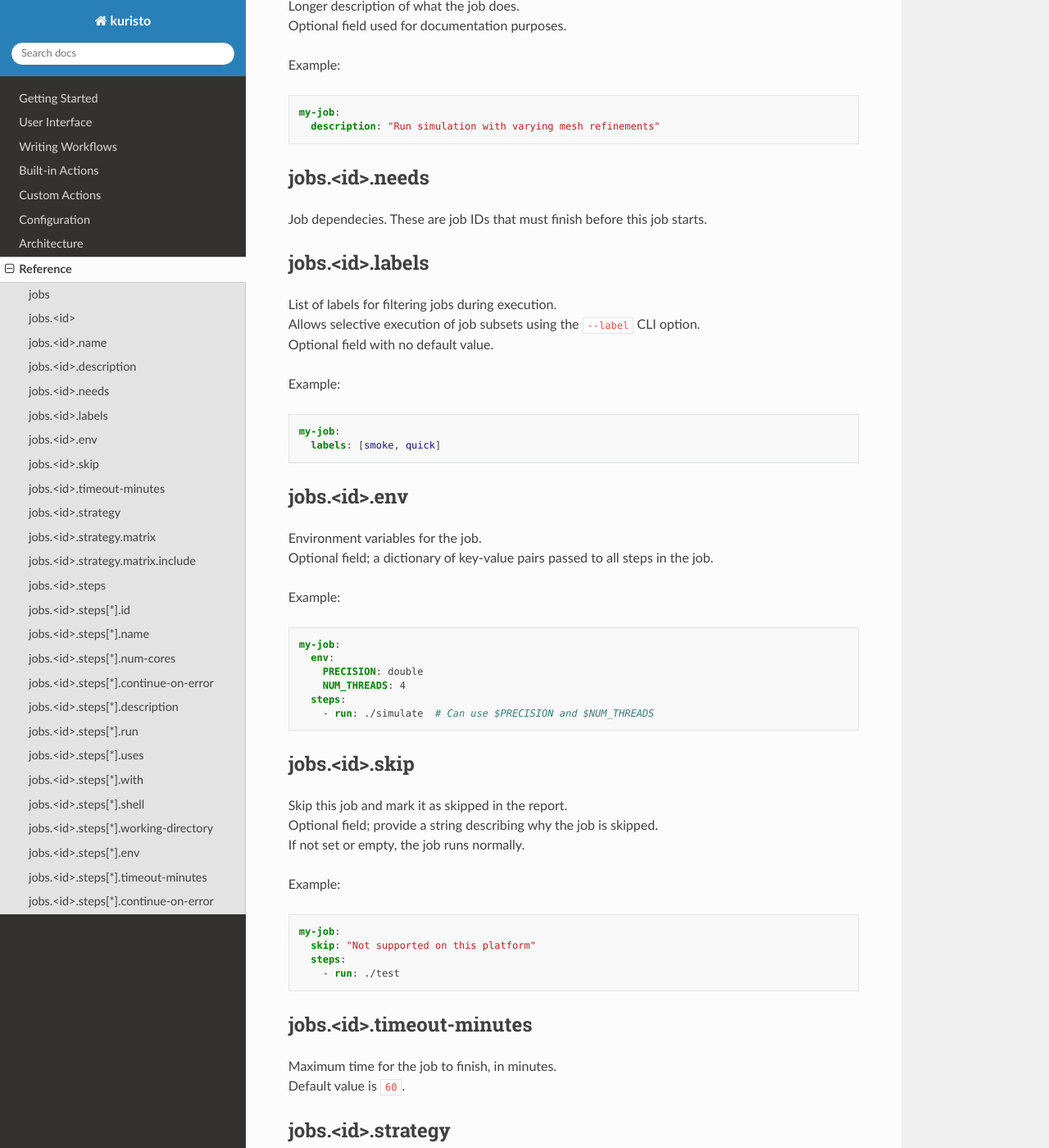
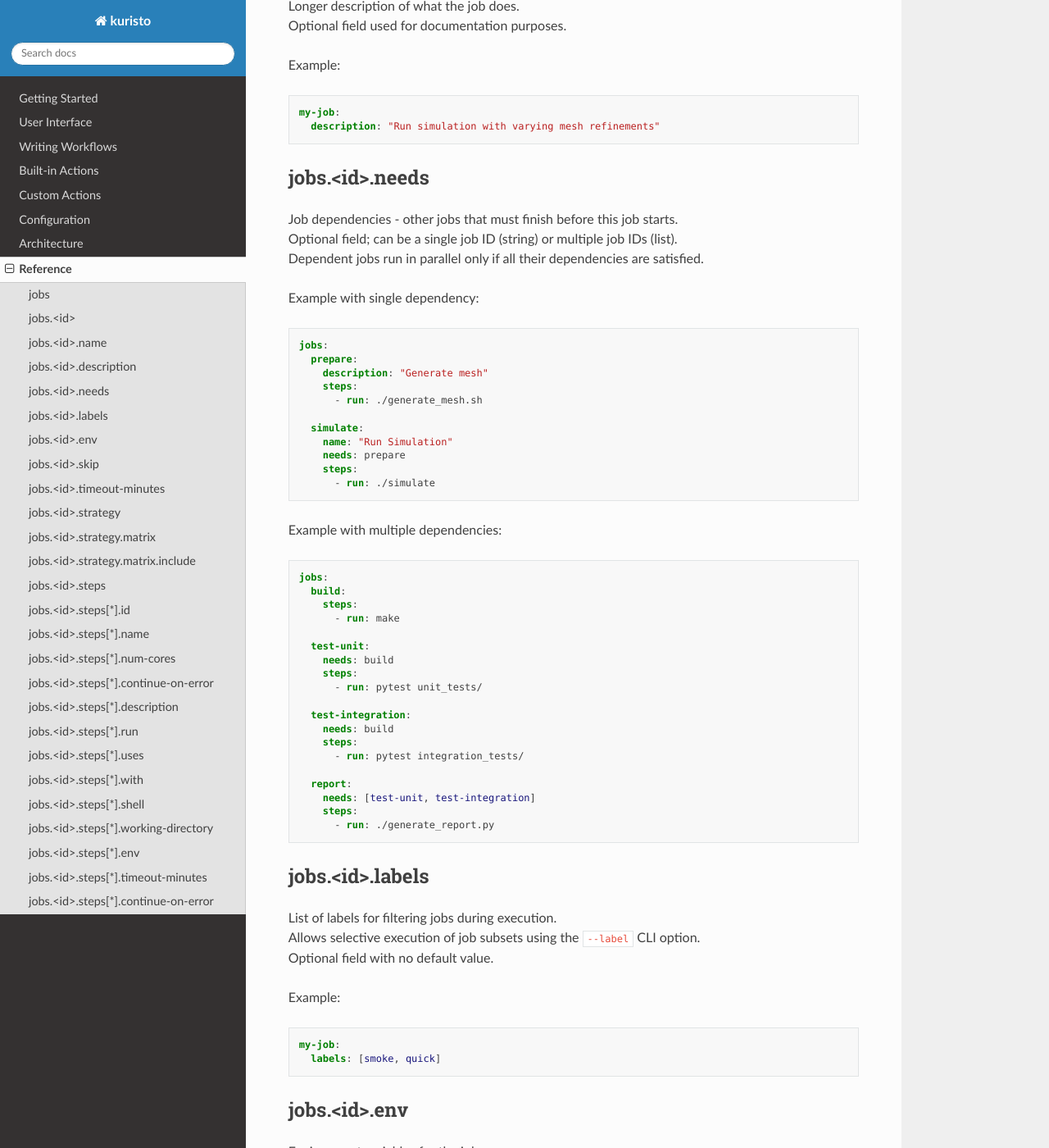
Before and after one commit to andrsd/kuristo, a Sphinx documentation site: the page built from docs/reference.rst, in a window 1280 px wide and 1400 px high, scrolled down 760 px. Shown: the whole window at 82% size. Built offline with Sphinx 7.4.7 and the Read the Docs theme 3.1.0, drawn with Linux system fonts in a browser that asks for light colours.

Commit message:
Add examples to jobs.<id>.needs documentation
Add helpful examples showing how to use job dependencies:
- Single job dependency (string format)
- Multiple job dependencies (list format)
- Practical workflows showing dependency chains

Improves documentation clarity for users learning about job orchestration.

Co-Authored-By: Claude Haiku 4.5 <noreply@anthropic.com>

```diff
--- a/docs/reference.rst
+++ b/docs/reference.rst
@@ -44,8 +44,49 @@ Example:
 jobs.<id>.needs
 ---------------
 
-Job dependecies.
-These are job IDs that must finish before this job starts.
+| Job dependencies - other jobs that must finish before this job starts.
+| Optional field; can be a single job ID (string) or multiple job IDs (list).
+| Dependent jobs run in parallel only if all their dependencies are satisfied.
+
+Example with single dependency:
+
+.. code:: yaml
+
+   jobs:
+     prepare:
+       description: "Generate mesh"
+       steps:
+         - run: ./generate_mesh.sh
+
+     simulate:
+       name: "Run Simulation"
+       needs: prepare
+       steps:
+         - run: ./simulate
+
+Example with multiple dependencies:
+
+.. code:: yaml
+
+   jobs:
+     build:
+       steps:
+         - run: make
+
+     test-unit:
+       needs: build
+       steps:
+         - run: pytest unit_tests/
+
+     test-integration:
+       needs: build
+       steps:
+         - run: pytest integration_tests/
+
+     report:
+       needs: [test-unit, test-integration]
+       steps:
+         - run: ./generate_report.py
 
 jobs.<id>.labels
 ----------------
```
